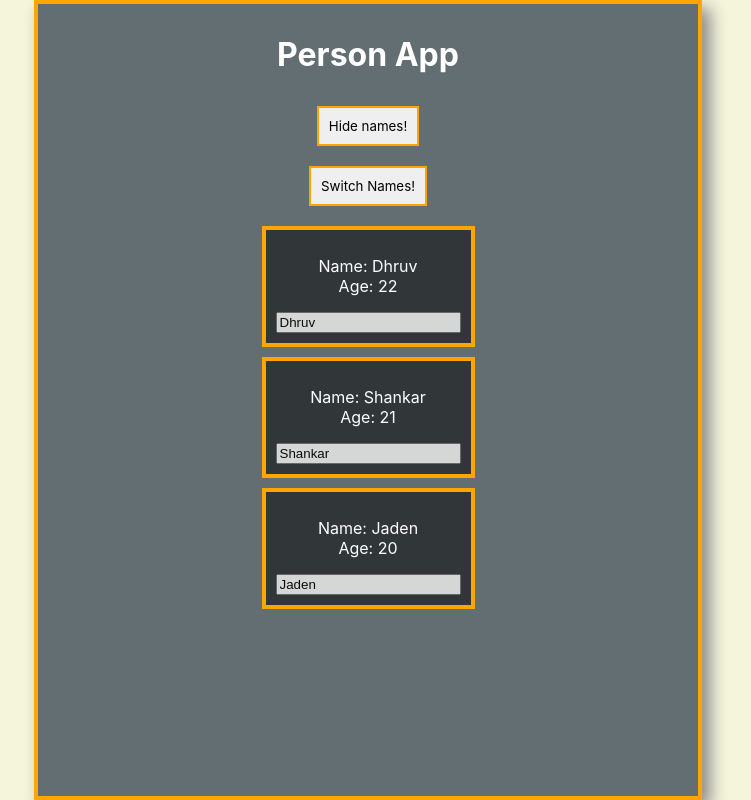
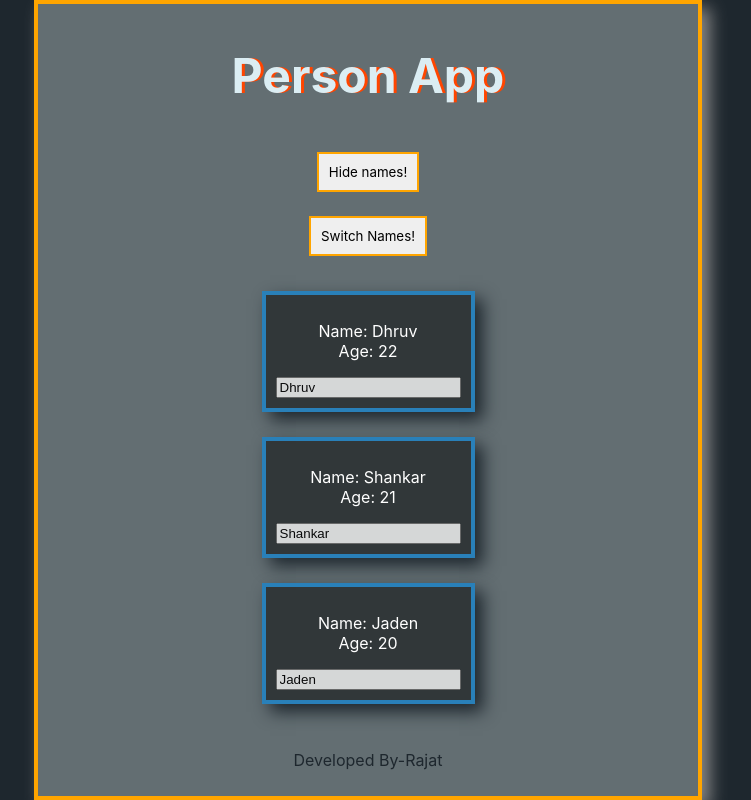
Before and after one commit to prajat/ReactJs-HeadStart, a React app: page / in a window 1280 px wide. Both pictures are taken after a click on the button "Show names!". Shown: the whole page, without its empty margins (272-1023 px from the left). Built offline with nearby package versions, Linux system fonts and the light colour scheme.

Commit message:
more styles added

```diff
--- a/src/js/containers/App.js
+++ b/src/js/containers/App.js
@@ -78,6 +78,7 @@ export class App extends Component {
             </div>
           ) : null
         }
+        <p className="App__devname">Developed By-Rajat</p>
       </div>
 
 
--- a/src/styles.scss
+++ b/src/styles.scss
@@ -4,7 +4,7 @@ body {
         "Ubuntu", "Cantarell", "Fira Sans", "Droid Sans", "Helvetica Neue",
         sans-serif;
 
-    background-color: beige;
+    background-color: #1e272e;
 
 
 }
@@ -25,10 +25,18 @@ body {
     display: flex;
     flex-direction: column;
     align-items: center;
+    justify-content: space-between;
     background-color: #636e72;
     // justify-content: space-around;
     padding: 10px;
     overflow: auto;
+
+    h1{
+        font-size: 3rem;
+        color: #DBEDF3;
+        //font-family: "Arvo";
+        text-shadow: 3px 0 orangered;
+    }
 
     &__button {
         border: 2px solid orange;
@@ -41,13 +49,18 @@ body {
             background-color: cornflowerblue;
         }
     }
+    &__devname{
+        color: #1e272e;
+
+    }
 }
 
 .person {
-    border: 4px solid orange;
-    margin: 10px;
+    border: 4px solid #2980b9;
+    margin: 25px;
     padding: 10px;
     background-color: rgba(0,0,0,0.5);
+    box-shadow: 0.5rem 0.5rem 1rem #1e272e;
 
     &__input {
         opacity: 0.8;
```
